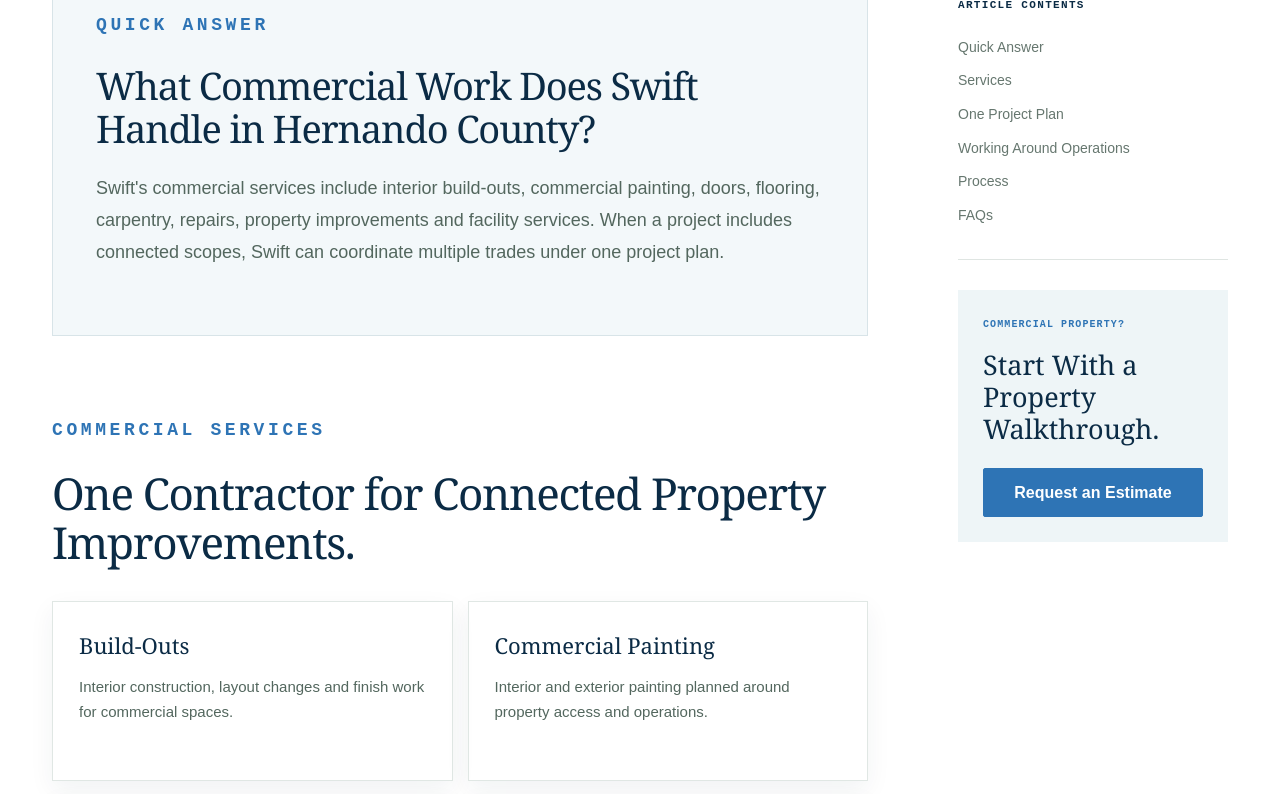
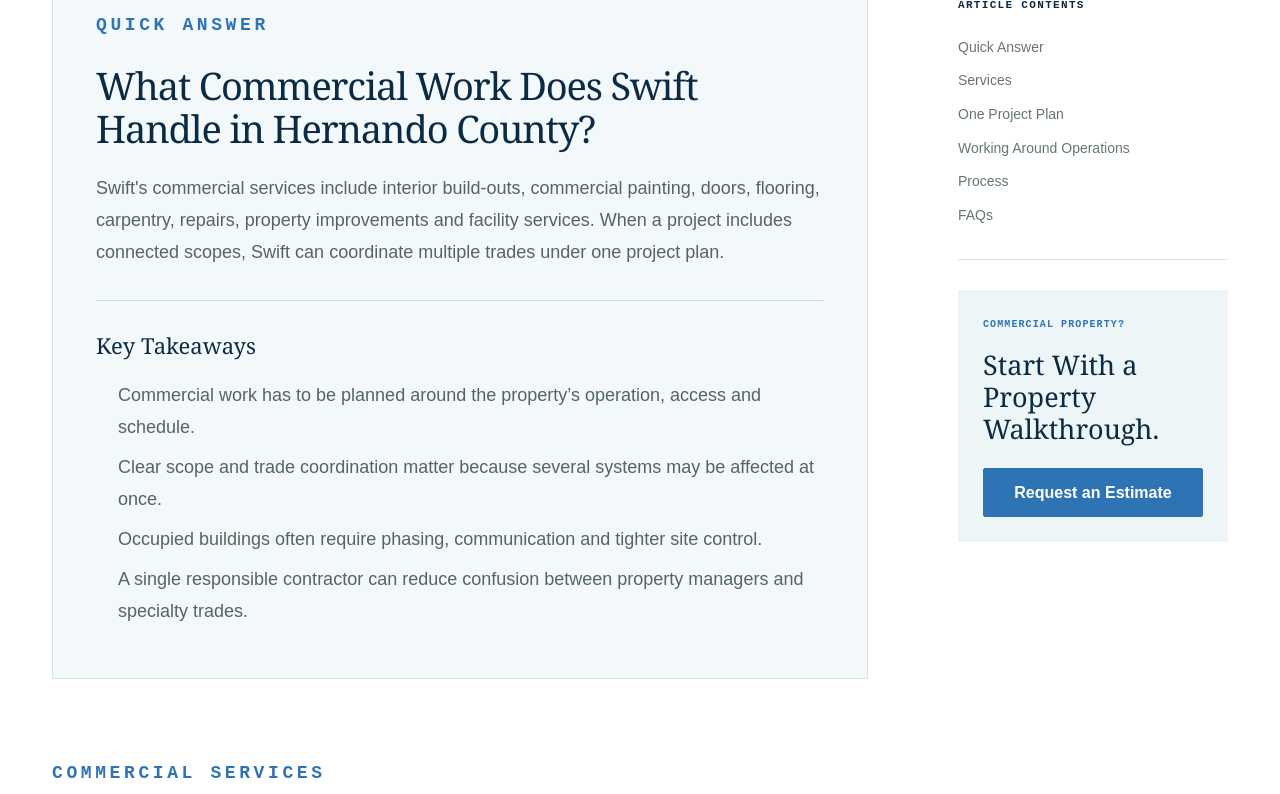
Before and after one commit to stylus1274/swift, a Next.js app: page /blog/commercial-construction-facility-services-hernando-county in a window 1280 px wide. Shown: the part 1402-2196 px from the top of the page. Built offline with nearby package versions, Linux system fonts and the light colour scheme.

Commit message:
Add key takeaways to commercial-construction-facility-services-hernando-county

```diff
--- a/app/blog/commercial-construction-facility-services-hernando-county/page.tsx
+++ b/app/blog/commercial-construction-facility-services-hernando-county/page.tsx
@@ -14,7 +14,17 @@ export default function Page(){return <main className="blog-page article-page"><
 <figure className="article-hero-image"><img src="/assets/commercial-office-reception.webp" alt="Finished modern office reception and commercial interior renovation"/><figcaption>Commercial improvement work should begin with the property, operating needs and a clearly defined scope.</figcaption></figure>
 <div className="article-shell"><aside className="article-sidebar"><div className="article-contents"><p>Article Contents</p><a href="#quick-answer">Quick Answer</a><a href="#services">Services</a><a href="#coordination">One Project Plan</a><a href="#operations">Working Around Operations</a><a href="#process">Process</a><a href="#faqs">FAQs</a></div><div className="article-sidebar-cta"><p>Commercial Property?</p><h2>Start With a Property Walkthrough.</h2><a className="button blog-primary" href="/contact">Request an Estimate</a></div></aside>
 <article className="article-body">
-<section className="article-answer" id="quick-answer"><p className="eyebrow">QUICK ANSWER</p><h2>What Commercial Work Does Swift Handle in Hernando County?</h2><p>Swift&apos;s commercial services include interior build-outs, commercial painting, doors, flooring, carpentry, repairs, property improvements and facility services. When a project includes connected scopes, Swift can coordinate multiple trades under one project plan.</p></section>
+<section className="article-answer" id="quick-answer"><p className="eyebrow">QUICK ANSWER</p><h2>What Commercial Work Does Swift Handle in Hernando County?</h2><p>Swift&apos;s commercial services include interior build-outs, commercial painting, doors, flooring, carpentry, repairs, property improvements and facility services. When a project includes connected scopes, Swift can coordinate multiple trades under one project plan.</p>
+          <div className="article-takeaways">
+            <strong>Key Takeaways</strong>
+            <ul>
+              <li>Commercial work has to be planned around the property’s operation, access and schedule.</li>
+              <li>Clear scope and trade coordination matter because several systems may be affected at once.</li>
+              <li>Occupied buildings often require phasing, communication and tighter site control.</li>
+              <li>A single responsible contractor can reduce confusion between property managers and specialty trades.</li>
+            </ul>
+          </div>
+        </section>
 <section id="services"><p className="eyebrow">COMMERCIAL SERVICES</p><h2>One Contractor for Connected Property Improvements.</h2><div className="article-factor-grid"><div><strong>Build-Outs</strong><p>Interior construction, layout changes and finish work for commercial spaces.</p></div><div><strong>Commercial Painting</strong><p>Interior and exterior painting planned around property access and operations.</p></div><div><strong>Property Improvements</strong><p>Doors, flooring, carpentry, repairs and practical upgrades.</p></div><div><strong>Facility Services</strong><p>Improvement and maintenance support for owners and property managers.</p></div></div></section>
 <section id="coordination"><p className="eyebrow">COORDINATION</p><h2>Reduce the Number of Separate Contractors You Have to Manage.</h2><p>A commercial improvement may involve construction, painting and finish work at the same time. Swift states that it can coordinate connected trades under one project plan, keeping the scope, schedule and communication tied to one point of responsibility.</p></section>
 <section id="operations"><p className="eyebrow">OCCUPIED PROPERTIES</p><h2>The Work Plan Should Reflect How the Property Operates.</h2><p>Offices, retail properties, restaurants, professional spaces and multi-tenant buildings each have different access and scheduling requirements. Swift&apos;s commercial process starts by reviewing the property, operating needs and desired result before defining the scope.</p><p>Depending on the project, phased work or off-hour access can be discussed to reduce disruption to employees, tenants and customers.</p></section>
```
